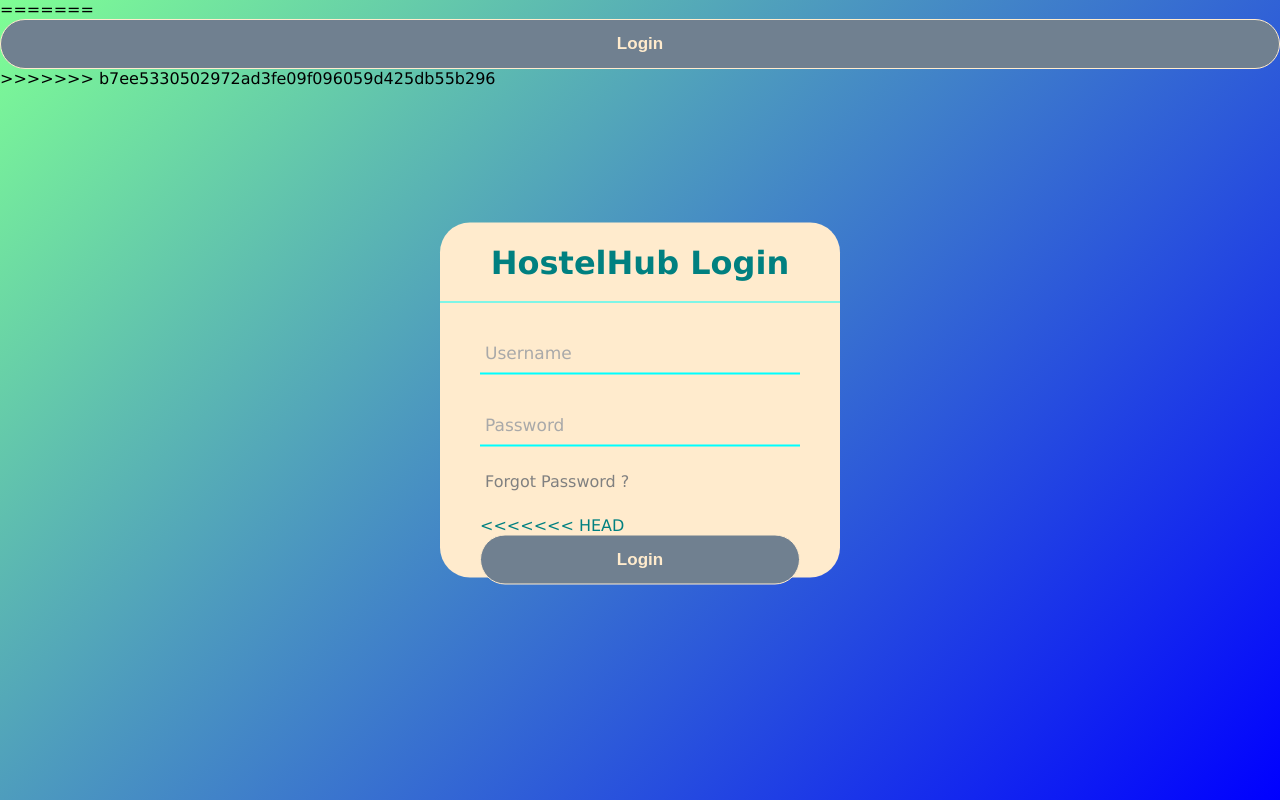
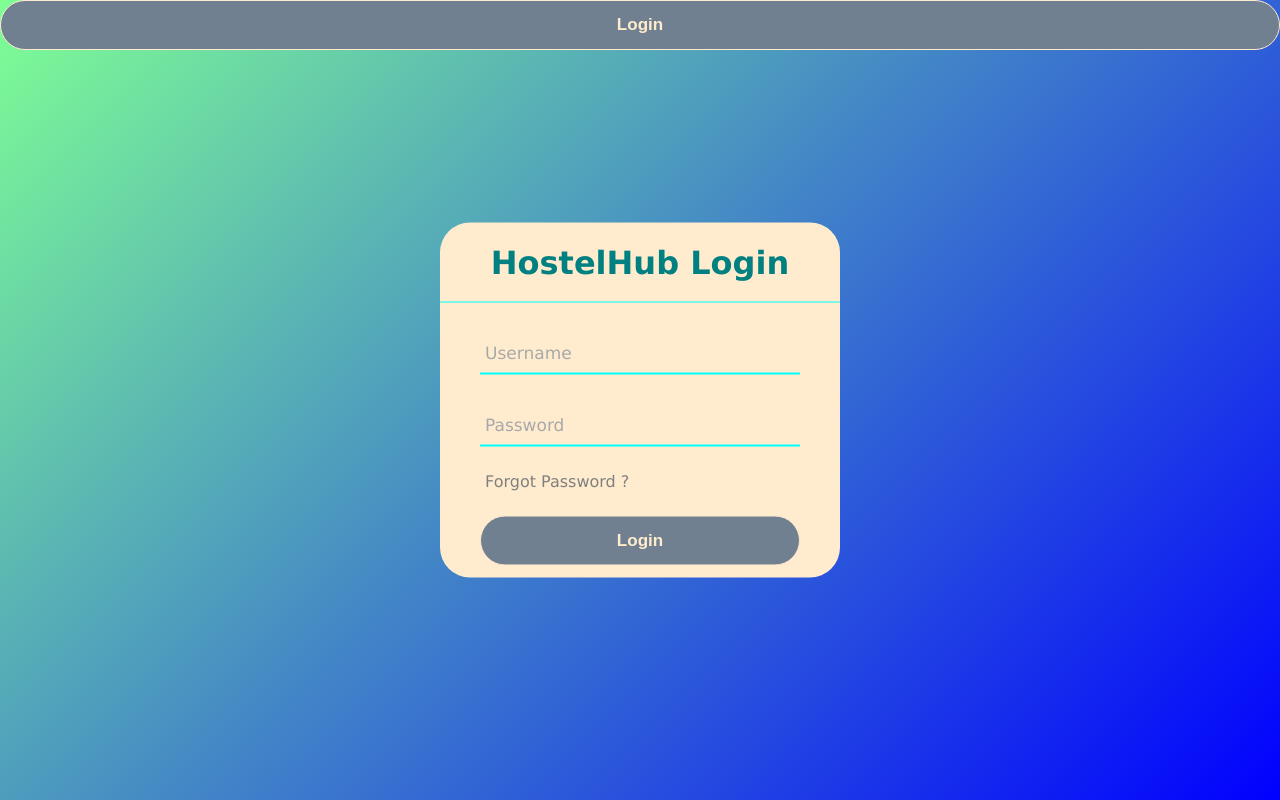
Before and after one commit to Codesmith28/Hostel-Hub, a Flask app: page /login in a window 1280 px wide. Run offline with Flask 2, Linux system fonts and the light colour scheme.

Commit message:
fixed login.html

```diff
--- a/templates/login.html
+++ b/templates/login.html
@@ -34,16 +34,11 @@
                 <div class="pass">
                     Forgot Password ?
                 </div>
-<<<<<<< HEAD
 
                 <input type="submit" value="Login">
-
-
+            </form>
                 </div>
-
-=======
                 <input type="submit" value="Login"> <br>
->>>>>>> b7ee5330502972ad3fe09f096059d425db55b296
             </form>
         </div>
     </body>
```
